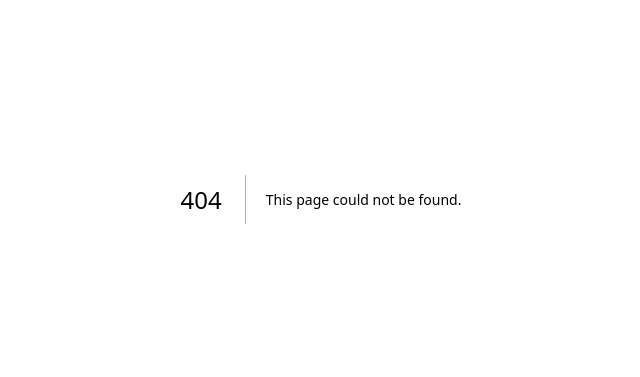
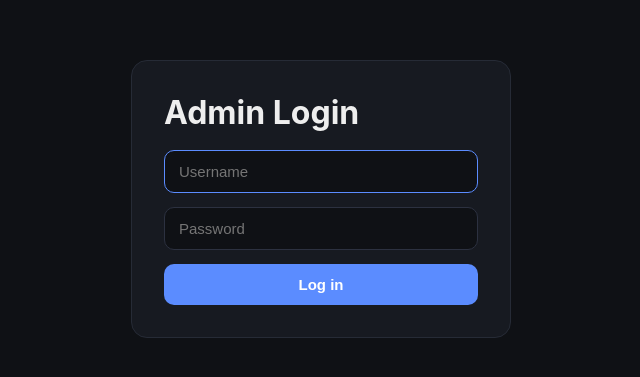
Before and after one commit to adityasingha10806-crypto/ADITYA-UNIQUE-COLLECTION, a Next.js app: page /admin/login in a window 1280 px wide. Before the commit this address had no page. Shown: the part 201-578 px from the top of the page, without its empty margins (319-959 px from the left). Built offline with nearby package versions, Linux system fonts and the light colour scheme.

Commit message:
Add files via upload

```diff
--- /dev/null
+++ b/app/admin/login/page.tsx
@@ -0,0 +1,56 @@
+'use client';
+
+import { useState, FormEvent } from 'react';
+import { useRouter } from 'next/navigation';
+
+export default function AdminLoginPage() {
+  const router = useRouter();
+  const [username, setUsername] = useState('');
+  const [password, setPassword] = useState('');
+  const [error, setError] = useState('');
+  const [submitting, setSubmitting] = useState(false);
+
+  async function handleSubmit(e: FormEvent) {
+    e.preventDefault();
+    setSubmitting(true);
+    setError('');
+    const res = await fetch('/api/admin/login', {
+      method: 'POST',
+      headers: { 'Content-Type': 'application/json' },
+      body: JSON.stringify({ username, password }),
+    });
+    const data = await res.json();
+    setSubmitting(false);
+    if (!data.ok) {
+      setError(data.error || 'Invalid credentials');
+      return;
+    }
+    router.push('/admin');
+    router.refresh();
+  }
+
+  return (
+    <main className="center-screen">
+      <form onSubmit={handleSubmit} className="card">
+        <h1>Admin Login</h1>
+        <input
+          type="text"
+          placeholder="Username"
+          value={username}
+          onChange={(e) => setUsername(e.target.value)}
+          autoFocus
+        />
+        <input
+          type="password"
+          placeholder="Password"
+          value={password}
+          onChange={(e) => setPassword(e.target.value)}
+        />
+        {error && <p className="error">{error}</p>}
+        <button type="submit" disabled={submitting}>
+          {submitting ? 'Logging in…' : 'Log in'}
+        </button>
+      </form>
+    </main>
+  );
+}
```
